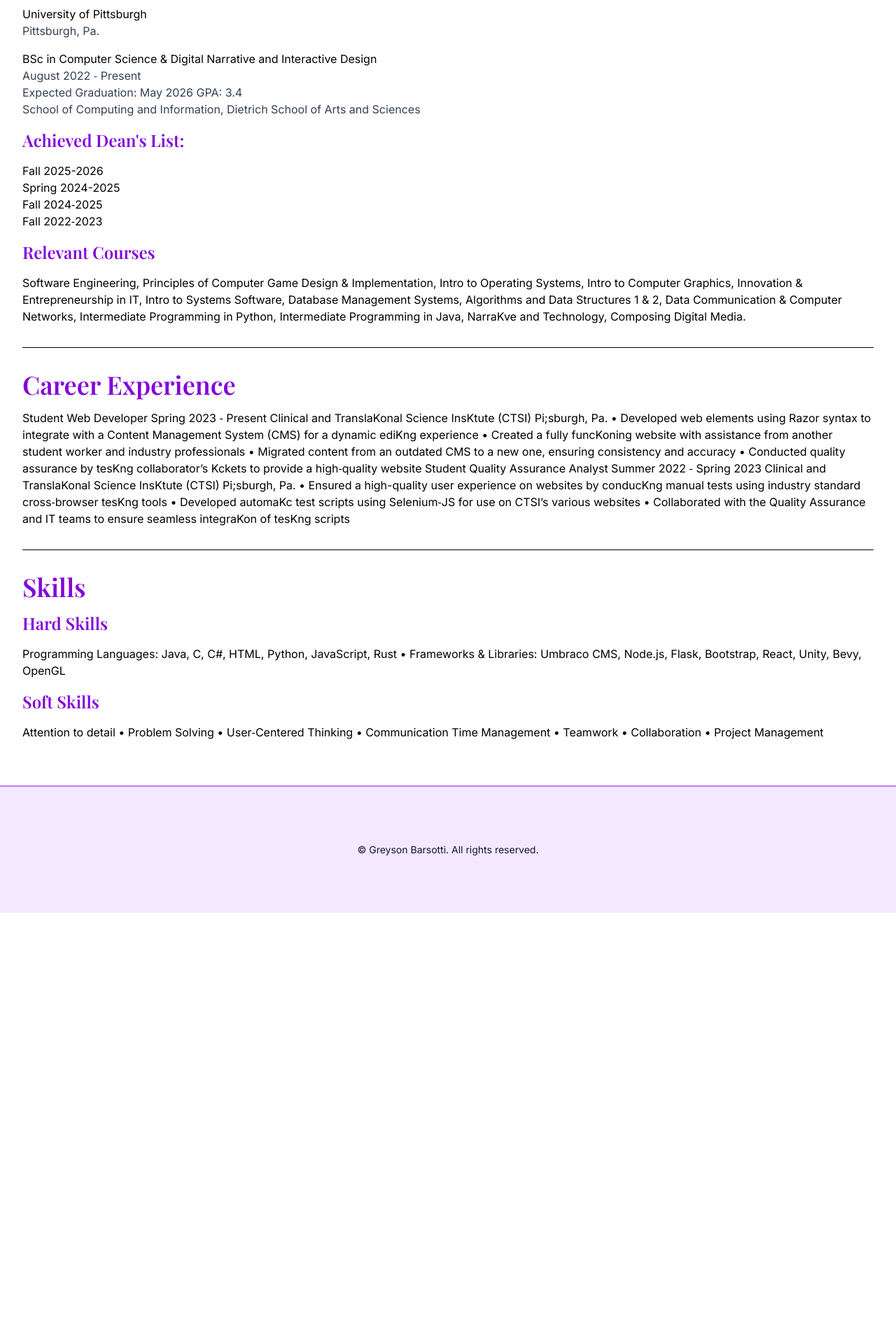
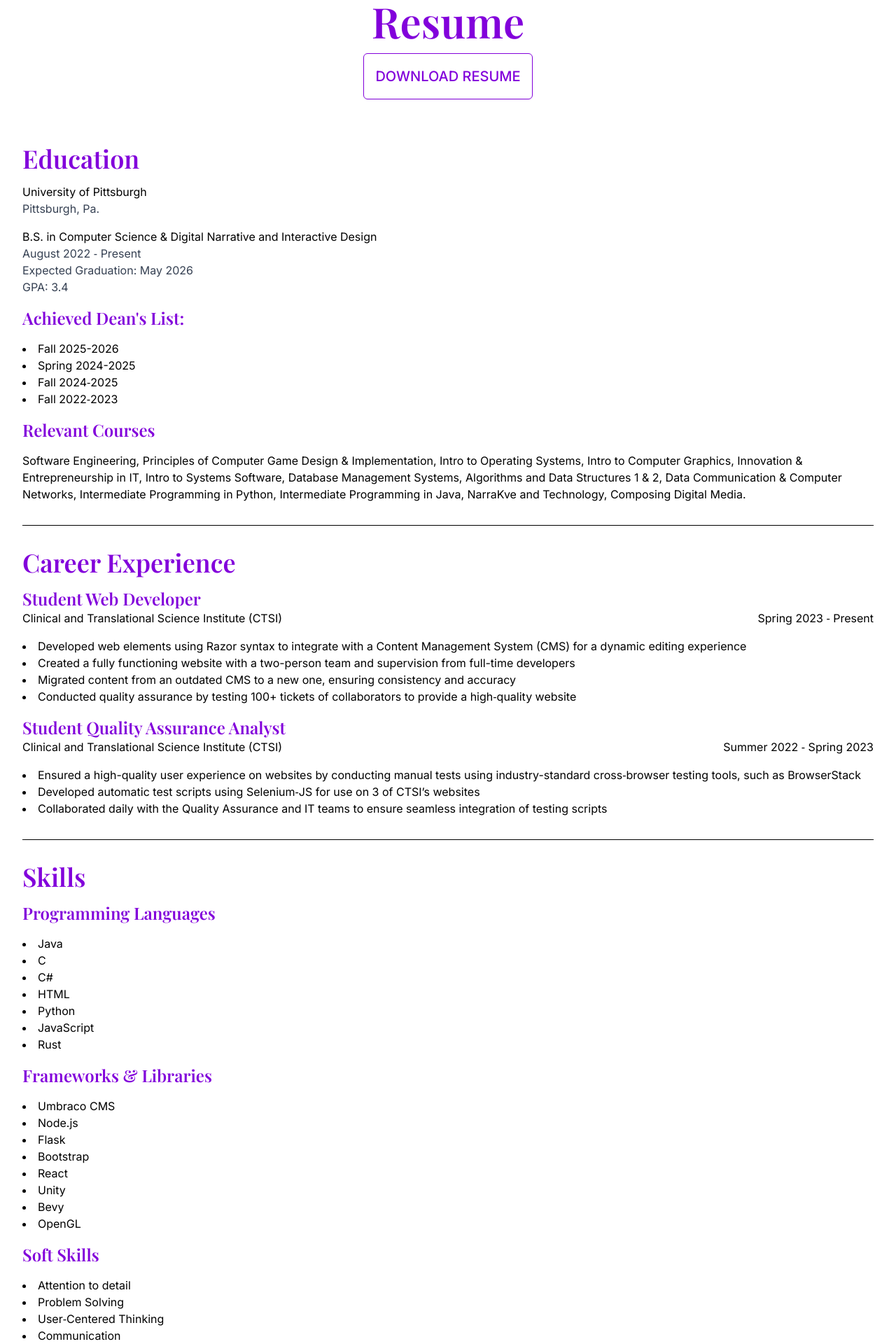
Before and after one commit to thegbars/thegbars.github.io, a React (Vite) app: page /#/resume in a window 1280 px wide. Shown: the part 160-2080 px from the top of the page at 70% size. Before the commit the page ends 1464 px from the top, so only its background shows below. Built offline with nearby package versions, Linux system fonts and the light colour scheme.

Commit message:
Resume page updated

```diff
--- a/src/components/ui/button.tsx
+++ b/src/components/ui/button.tsx
@@ -18,7 +18,10 @@ const buttonVariants = cva(
           "bg-secondary text-secondary-foreground hover:bg-secondary/80",
         ghost:
           "hover:bg-accent hover:text-accent-foreground dark:hover:bg-accent/50",
-        link: "text-primary underline-offset-4 hover:underline",
+        link:
+            "text-primary underline-offset-4 hover:underline",
+        purple:
+            "border border-purple-700 bg-background shadow-xs hover:bg-purple-200 hover:text-accent-foreground cursor-pointer text-purple-700",
       },
       size: {
         default: "h-9 px-4 py-2 has-[>svg]:px-3",
--- a/src/pages/Resume.tsx
+++ b/src/pages/Resume.tsx
@@ -1,9 +1,18 @@
 import Gutters from "@/components/Gutters"
 import { Separator } from "@/components/ui/separator"
+import {Button} from "@/components/ui/Button"
 
 export default function Resume() {
     return (
         <Gutters>
+            <div className="my-16 flex flex-col gap-4 items-center justify-center">
+                <h1 className="text-6xl text-purple-700">Resume</h1>
+                <a target="_blank" rel="noopener noreferrer" href="src/assets/gbars-resume.pdf">
+                    <Button variant="purple" className="px-4 py-8">
+                        <p className="text-xl">DOWNLOAD RESUME</p>
+                    </Button>
+                </a>
+            </div>
             {/*Education*/}
             <div className="mb-8">
                 <h1 className="text-4xl text-purple-700 mb-4">Education</h1>
@@ -13,14 +22,14 @@ export default function Resume() {
                 </div>
 
                 <div className="mb-4">
-                    <p>BSc in Computer Science & Digital Narrative and Interactive Design</p>
+                    <p>B.S. in Computer Science & Digital Narrative and Interactive Design</p>
                     <p className="text-gray-700">August 2022 ‑ Present</p>
-                    <p className="text-gray-700">Expected Graduation: May 2026 GPA: 3.4</p>
-                    <p className="text-gray-700">School of Computing and Information, Dietrich School of Arts and Sciences</p>
+                    <p className="text-gray-700">Expected Graduation: May 2026</p>
+                    <p className="text-gray-700">GPA: 3.4</p>
                 </div>
 
                 <h1 className="text-2xl text-purple-700 mb-4">Achieved Dean's List:</h1>
-                <ul>
+                <ul className="list-disc list-inside">
                     <li>Fall 2025-2026</li>
                     <li>Spring 2024-2025</li>
                     <li>Fall 2024‑2025</li>
@@ -41,43 +50,75 @@ export default function Resume() {
             {/*Career Experience*/}
             <div className="mb-8">
                 <h1 className="text-4xl text-purple-700 mb-4">Career Experience</h1>
-                Student Web Developer Spring 2023 ‑ Present
-                Clinical and TranslaKonal Science InsKtute (CTSI) Pi;sburgh, Pa.
-                • Developed web elements using Razor syntax to integrate with a Content Management System (CMS) for a
-                dynamic ediKng experience
-                • Created a fully funcKoning website with assistance from another student worker and industry professionals
-                • Migrated content from an outdated CMS to a new one, ensuring consistency and accuracy
-                • Conducted quality assurance by tesKng collaborator’s Kckets to provide a high‑quality website
-                Student Quality Assurance Analyst Summer 2022 ‑ Spring 2023
-                Clinical and TranslaKonal Science InsKtute (CTSI) Pi;sburgh, Pa.
-                • Ensured a high-quality user experience on websites by conducKng manual tests using industry standard
-                cross‑browser tesKng tools
-                • Developed automaKc test scripts using Selenium‑JS for use on CTSI’s various websites
-                • Collaborated with the Quality Assurance and IT teams to ensure seamless integraKon of tesKng scripts
+                <div className="mb-4">
+                    <h1 className="text-2xl text-purple-700">Student Web Developer</h1>
+                    <div className="md:flex md:justify-between mb-4">
+                        <p>Clinical and Translational Science Institute (CTSI)</p>
+                        <p>Spring 2023 ‑ Present</p>
+                    </div>
+                    <ul className="list-disc list-inside">
+                        <li>Developed web elements using Razor syntax to integrate with a Content Management System (CMS) for a
+                            dynamic editing experience</li>
+                        <li>Created a fully functioning website with a two-person team and supervision from full-time developers</li>
+                        <li>Migrated content from an outdated CMS to a new one, ensuring consistency and accuracy</li>
+                        <li>Conducted quality assurance by testing 100+ tickets of collaborators to provide a high‑quality website</li>
+                    </ul>
+                </div>
+                <div className="mb-8">
+                    <h1 className="text-2xl text-purple-700">Student Quality Assurance Analyst</h1>
+                    <div className="md:flex md:justify-between mb-4">
+                        <p>Clinical and Translational Science Institute (CTSI)</p>
+                        <p>Summer 2022 ‑ Spring 2023</p>
+                    </div>
+                    <ul className="list-disc list-inside">
+                        <li>Ensured a high-quality user experience on websites by conducting manual tests using industry-standard
+                            cross‑browser testing tools, such as BrowserStack</li>
+                        <li>Developed automatic test scripts using Selenium‑JS for use on 3 of CTSI’s websites</li>
+                        <li>Collaborated daily with the Quality Assurance and IT teams to ensure seamless integration of testing scripts</li>
+                    </ul>
+                </div>
                 <Separator className="bg-black mt-8" />
             </div>
 
+            {/* Skills */}
             <div className="mb-8">
                 <h1 className="text-4xl text-purple-700 mb-4">Skills</h1>
 
-                <h1 className="text-2xl text-purple-700 my-4">Hard Skills</h1>
-                <p>Programming Languages: Java, C, C#, HTML,
-                    Python, JavaScript, Rust
-                    • Frameworks & Libraries: Umbraco CMS, Node.js, Flask, Bootstrap, React, Unity, Bevy, OpenGL</p>
+                    <h1 className="text-2xl mb-4 text-purple-700">Programming Languages</h1>
+                    <ul className="list-disc list-inside mb-4">
+                        <li>Java</li>
+                        <li>C</li>
+                        <li>C#</li>
+                        <li>HTML</li>
+                        <li>Python</li>
+                        <li>JavaScript</li>
+                        <li>Rust</li>
+                    </ul>
 
-                <h1 className="text-2xl text-purple-700 my-4">Soft Skills</h1>
-                <p>
-                    Attention to detail
-                    • Problem Solving
-                    • User‑Centered Thinking
-                    • Communication
-                    Time Management
-                    • Teamwork
-                    • Collaboration
-                    • Project Management
-                </p>
+                    <h1 className="text-2xl mb-4 text-purple-700">Frameworks & Libraries</h1>
+                    <ul className="list-disc list-inside mb-4">
+                        <li>Umbraco CMS</li>
+                        <li>Node.js</li>
+                        <li>Flask</li>
+                        <li>Bootstrap</li>
+                        <li>React</li>
+                        <li>Unity</li>
+                        <li>Bevy</li>
+                        <li>OpenGL</li>
+                    </ul>
+
+                <h1 className="text-2xl text-purple-700 mb-4">Soft Skills</h1>
+                <ul className="list-disc list-inside">
+                    <li>Attention to detail</li>
+                    <li>Problem Solving</li>
+                    <li>User‑Centered Thinking</li>
+                    <li>Communication</li>
+                    <li>Time Management</li>
+                    <li>Teamwork</li>
+                    <li>Collaboration</li>
+                    <li>Project Management</li>
+                </ul>
             </div>
-
         </Gutters>
     )
 }
```
Also changed, not shown: 2 other files (tests, documents, lock files or other folders).
